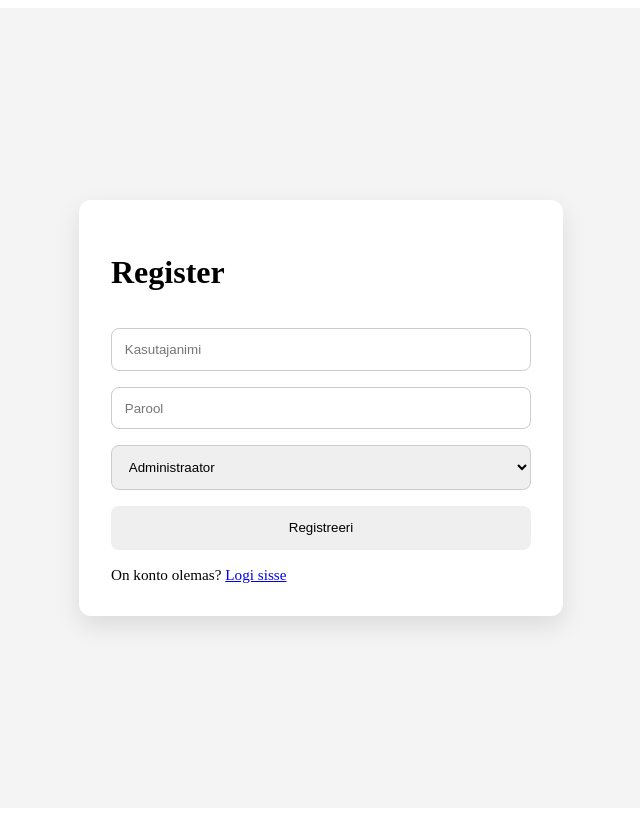
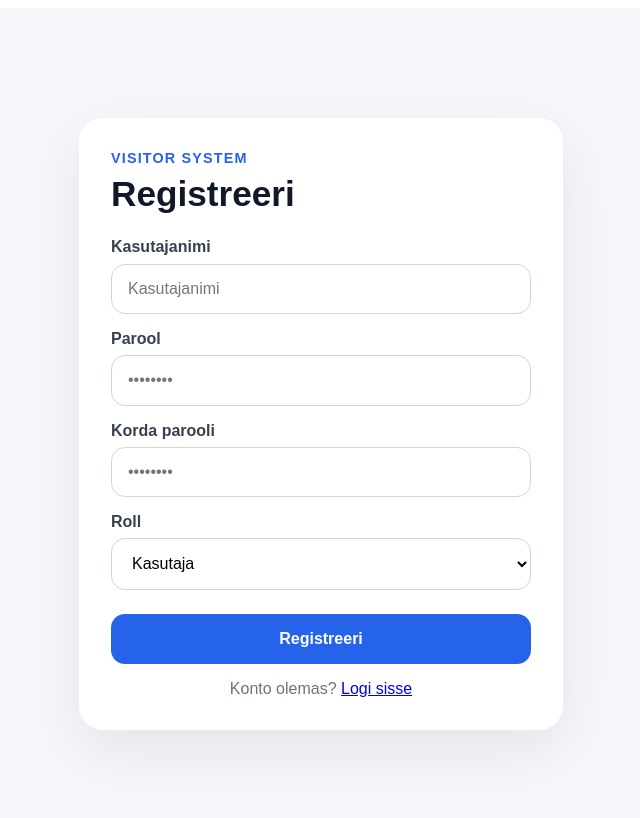
Before and after one commit to triinpiip/VisitorSystem, a React (Vite) app in the folder visitor-frontend/: page /register in a window 1280 px wide. Shown: the top 818 px of the page, without its empty margins (319-959 px from the left). Built offline with nearby package versions, Linux system fonts and the light colour scheme.

Commit message:
Enhance registration form with password validation

```diff
--- a/visitor-frontend/src/pages/RegisterPage.jsx
+++ b/visitor-frontend/src/pages/RegisterPage.jsx
@@ -1,4 +1,4 @@
-import { useState } from "react";
+import { useMemo, useState } from "react";
 import { useNavigate, Link } from "react-router-dom";
 import { apiFetch } from "../api/api";
 
@@ -8,42 +8,68 @@ export default function RegisterPage() {
   const [form, setForm] = useState({
     username: "",
     password: "",
-    role: "administraator",
+    confirmPassword: "",
+    role: "kasutaja",
   });
 
   const [error, setError] = useState("");
   const [success, setSuccess] = useState("");
   const [loading, setLoading] = useState(false);
 
+  const passwordRules = useMemo(
+    () => ({
+      length: form.password.length >= 8,
+      uppercase: /[A-Z]/.test(form.password),
+      lowercase: /[a-z]/.test(form.password),
+      number: /\d/.test(form.password),
+    }),
+    [form.password]
+  );
+
+  const isPasswordValid = Object.values(passwordRules).every(Boolean);
+  const passwordsMatch =
+    form.confirmPassword.length > 0 && form.password === form.confirmPassword;
+  const showPasswordMismatch =
+    form.confirmPassword.length > 0 && form.password !== form.confirmPassword;
+
   const handleChange = (e) => {
-    setForm((prev) => ({
-      ...prev,
-      [e.target.name]: e.target.value,
-    }));
+    setError("");
+    setSuccess("");
+    setForm((prev) => ({ ...prev, [e.target.name]: e.target.value }));
+  };
+
+  const validateForm = () => {
+    if (!form.username.trim()) return "Kasutajanimi on kohustuslik";
+    if (!form.password) return "Parool on kohustuslik";
+    if (!form.confirmPassword) return "Parooli kordus on kohustuslik";
+    if (!isPasswordValid) return "Parool ei vasta nõuetele";
+    if (form.password !== form.confirmPassword) return "Paroolid ei ühti";
+    return "";
   };
 
   const handleSubmit = async (e) => {
     e.preventDefault();
-    setError("");
-    setSuccess("");
+
+    const validationError = validateForm();
+    if (validationError) {
+      setError(validationError);
+      return;
+    }
+
     setLoading(true);
 
     try {
       await apiFetch("/auth/register", {
         method: "POST",
         body: JSON.stringify({
-          username: form.username,
+          username: form.username.trim(),
           password: form.password,
+          confirmPassword: form.confirmPassword,
           role: form.role,
         }),
       });
 
-      setSuccess("Kasutaja loodud. Nüüd saad sisse logida.");
-      setForm({
-        username: "",
-        password: "",
-        role: "administraator",
-      });
+      setSuccess("Kasutaja loodud. Suunan sisselogimisele...");
 
       setTimeout(() => {
         navigate("/login");
@@ -56,94 +82,237 @@ export default function RegisterPage() {
   };
 
   return (
-    <div style={styles.container}>
-      <form onSubmit={handleSubmit} style={styles.card}>
-        <h1>Register</h1>
+    <main style={styles.page}>
+      <form style={styles.card} onSubmit={handleSubmit}>
+        <div style={styles.header}>
+          <div style={styles.logo}>VISITOR SYSTEM</div>
+          <h1 style={styles.title}>Registreeri</h1>
+        </div>
 
+        <label style={styles.label}>
+          Kasutajanimi
           <input
+            style={styles.input}
             name="username"
-          placeholder="Kasutajanimi"
             value={form.username}
             onChange={handleChange}
-          style={styles.input}
+            autoComplete="username"
+            placeholder="Kasutajanimi"
             required
           />
+        </label>
 
+        <label style={styles.label}>
+          Parool
           <input
+            style={styles.input}
             name="password"
             type="password"
-          placeholder="Parool"
             value={form.password}
             onChange={handleChange}
-          style={styles.input}
+            autoComplete="new-password"
+            placeholder="••••••••"
             required
           />
+        </label>
 
+        {form.password.length > 0 && (
+          <div style={styles.rulesBox}>
+            <PasswordRule valid={passwordRules.length}>Vähemalt 8 märki</PasswordRule>
+            <PasswordRule valid={passwordRules.uppercase}>Suur täht</PasswordRule>
+            <PasswordRule valid={passwordRules.lowercase}>Väike täht</PasswordRule>
+            <PasswordRule valid={passwordRules.number}>Number</PasswordRule>
+          </div>
+        )}
+
+        <label style={styles.label}>
+          Korda parooli
+          <input
+            style={{
+              ...styles.input,
+              borderColor: showPasswordMismatch ? "#dc2626" : "#d1d5db",
+            }}
+            name="confirmPassword"
+            type="password"
+            value={form.confirmPassword}
+            onChange={handleChange}
+            autoComplete="new-password"
+            placeholder="••••••••"
+            required
+          />
+        </label>
+
+        {showPasswordMismatch && (
+          <p style={styles.fieldError}>Paroolid ei ühti</p>
+        )}
+
+        {passwordsMatch && isPasswordValid && (
+          <p style={styles.fieldSuccess}>Paroolid sobivad</p>
+        )}
+
+        <label style={styles.label}>
+          Roll
           <select
+            style={styles.input}
             name="role"
             value={form.role}
             onChange={handleChange}
-          style={styles.input}
           >
+            <option value="kasutaja">Kasutaja</option>
             <option value="administraator">Administraator</option>
-          <option value="registratuur">Registratuur</option>
-          <option value="turva">Turva</option>
           </select>
+        </label>
 
         {error && <p style={styles.error}>{error}</p>}
         {success && <p style={styles.success}>{success}</p>}
 
-        <button type="submit" disabled={loading} style={styles.button}>
+        <button style={styles.button} type="submit" disabled={loading}>
           {loading ? "Loon kasutajat..." : "Registreeri"}
         </button>
 
-        <p style={styles.text}>
-          On konto olemas? <Link to="/login">Logi sisse</Link>
+        <p style={styles.footer}>
+          Konto olemas? <Link to="/login">Logi sisse</Link>
         </p>
       </form>
-    </div>
+    </main>
+  );
+}
+
+function PasswordRule({ valid, children }) {
+  return (
+    <p style={valid ? styles.ruleValid : styles.ruleInvalid}>
+      {valid ? "✓" : "•"} {children}
+    </p>
   );
 }
 
 const styles = {
-  container: {
+  page: {
     minHeight: "100vh",
     display: "grid",
     placeItems: "center",
-    background: "#f4f4f4",
+    background: "#f5f7fb",
+    padding: "1rem",
+    fontFamily: "Arial, sans-serif",
   },
+
   card: {
-    background: "white",
-    padding: "2rem",
-    borderRadius: "12px",
     width: "100%",
     maxWidth: "420px",
-    boxShadow: "0 10px 25px rgba(0,0,0,0.1)",
+    background: "#fff",
+    borderRadius: "24px",
+    padding: "2rem",
+    boxShadow: "0 20px 60px rgba(0,0,0,0.08)",
     display: "flex",
     flexDirection: "column",
     gap: "1rem",
   },
+
+  header: {
+    display: "flex",
+    flexDirection: "column",
+    gap: "0.5rem",
+    marginBottom: "0.5rem",
+  },
+
+  logo: {
+    fontSize: "0.9rem",
+    fontWeight: 700,
+    color: "#2563eb",
+    textTransform: "uppercase",
+    letterSpacing: "0.08em",
+  },
+
+  title: {
+    margin: 0,
+    fontSize: "2.2rem",
+    fontWeight: 700,
+    color: "#111827",
+  },
+
+  label: {
+    display: "flex",
+    flexDirection: "column",
+    gap: "0.45rem",
+    fontWeight: 600,
+    color: "#374151",
+  },
+
   input: {
+    padding: "0.95rem 1rem",
+    borderRadius: "14px",
+    border: "1px solid #d1d5db",
+    fontSize: "1rem",
+    outline: "none",
+    background: "#fff",
+  },
+
+  rulesBox: {
+    background: "#f9fafb",
+    border: "1px solid #e5e7eb",
+    borderRadius: "14px",
     padding: "0.8rem",
-    borderRadius: "8px",
-    border: "1px solid #ccc",
+    display: "grid",
+    gap: "0.3rem",
   },
+
+  ruleValid: {
+    margin: 0,
+    color: "#15803d",
+    fontSize: "0.9rem",
+  },
+
+  ruleInvalid: {
+    margin: 0,
+    color: "#6b7280",
+    fontSize: "0.9rem",
+  },
+
+  fieldError: {
+    margin: "-0.5rem 0 0",
+    color: "#dc2626",
+    fontSize: "0.9rem",
+  },
+
+  fieldSuccess: {
+    margin: "-0.5rem 0 0",
+    color: "#15803d",
+    fontSize: "0.9rem",
+  },
+
   button: {
-    padding: "0.9rem",
+    marginTop: "0.5rem",
+    padding: "1rem",
     border: "none",
-    borderRadius: "8px",
+    borderRadius: "14px",
+    background: "#2563eb",
+    color: "white",
+    fontWeight: 700,
+    fontSize: "1rem",
     cursor: "pointer",
   },
+
   error: {
-    color: "red",
+    margin: 0,
+    color: "#dc2626",
+    background: "#fef2f2",
+    padding: "0.8rem",
+    borderRadius: "12px",
+    border: "1px solid #fecaca",
+  },
+
+  success: {
+    margin: 0,
+    color: "#15803d",
+    background: "#f0fdf4",
+    padding: "0.8rem",
+    borderRadius: "12px",
+    border: "1px solid #bbf7d0",
+  },
+
+  footer: {
+    textAlign: "center",
+    color: "#6b7280",
     margin: 0,
   },
-  success: {
-    color: "green",
-    margin: 0,
-  },
-  text: {
-    margin: 0,
-    fontSize: "0.95rem",
-  },
 };
```
Lines whose indentation alone changed are shown as unchanged.
